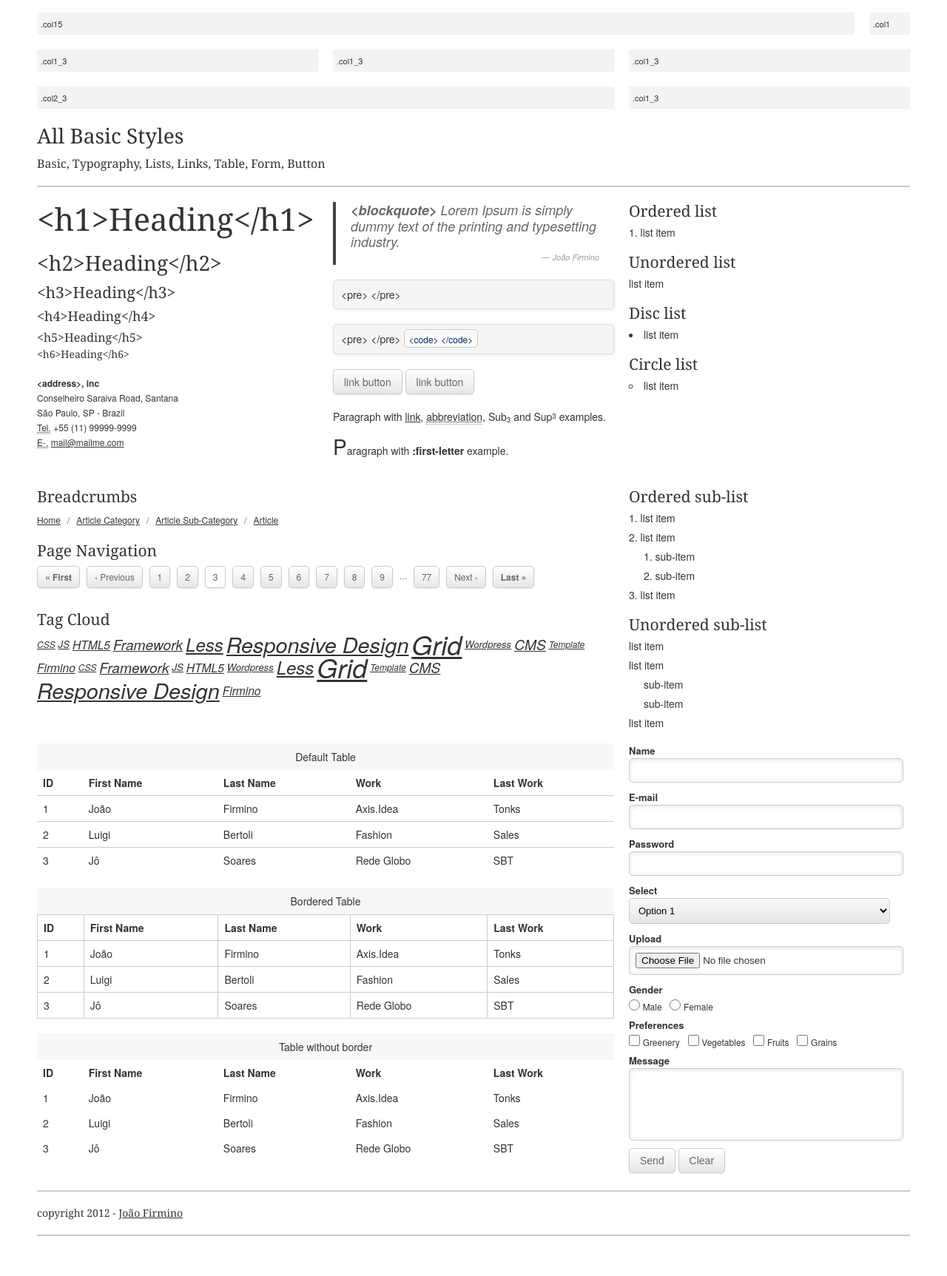
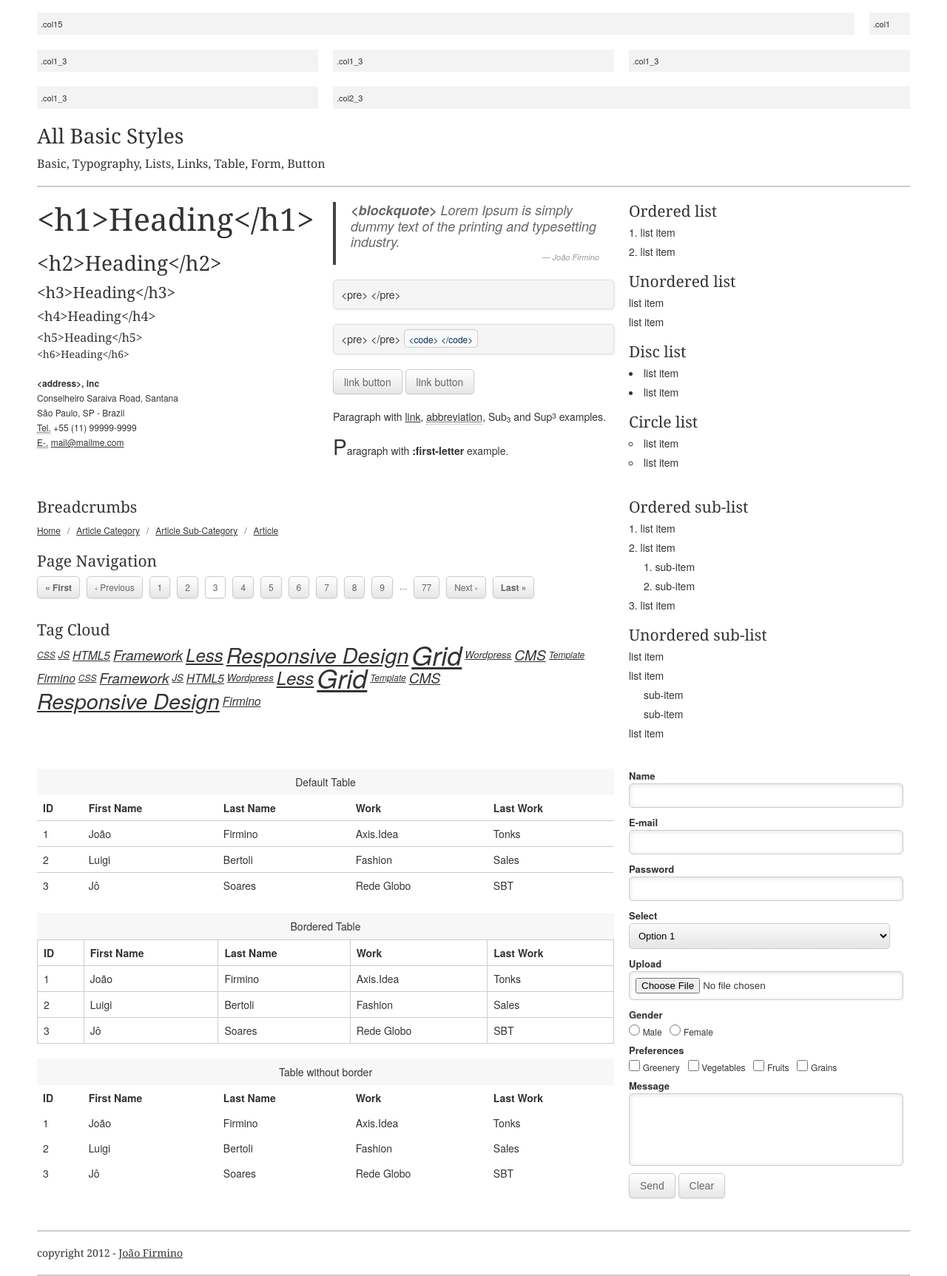
Before and after one commit to firminoweb/csshorus, a plain HTML site: page index.html in a window 1280 px wide. Shown: the part 1103-2828 px from the top of the page at 74% size. Before the commit the page ends 2774 px from the top, so only its background shows below. Drawn offline with Linux system fonts and the light colour scheme.

Commit message:
html fix

```diff
--- a/index.html
+++ b/index.html
@@ -237,13 +237,14 @@
            </div>
 
            <div id="ex_col23_col13">
+              <div class="col1_3">
+                  <p>.col1_3</p>
+              </div>
+
               <div class="col2_3">
                   <p>.col2_3</p>
               </div>
 
-              <div class="col1_3">
-                  <p>.col1_3</p>
-              </div>
            </div>
 
         </section>
@@ -306,11 +307,13 @@
 
                  <ol>
                    <li>list item</li>
+                   <li>list item</li>
                  </ol>
 
                  <h3>Unordered list</h3>
 
                  <ul>
+                   <li>list item</li>
                    <li>list item</li>
                  </ul>
 
@@ -318,18 +321,20 @@
 
                  <ul class="disc">
                    <li>list item</li>
+                   <li>list item</li>
                  </ul>
 
                  <h3>Circle list</h3>
 
                  <ul class="circle">
                    <li>list item</li>
+                   <li>list item</li>
                  </ul>
 
              </div>
            </div>
 
-           <div>
+           <div class="row">
              <div class="col2_3">
 
                  <h3>Breadcrumbs</h3>
@@ -422,6 +427,10 @@
                  </ul>
 
              </div>
+
+           </div>
+
+           <div class="row">
 
              <div class="col2_3">
 
```
